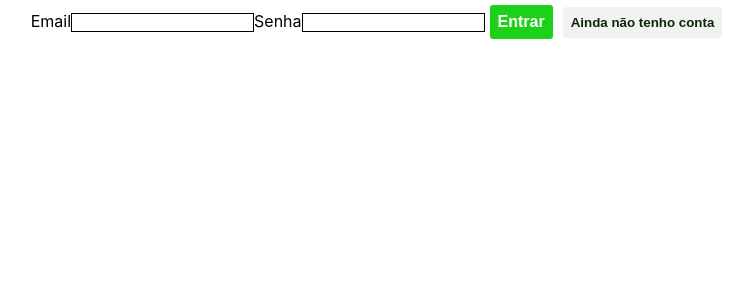
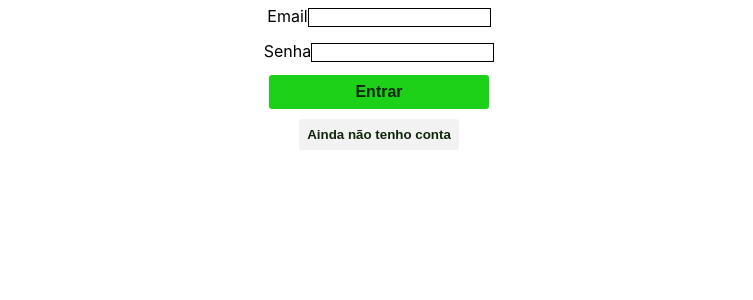
Before and after one commit to tryber/sd-03-trybeer-4, a React (Create React App) app in the folder front-end/: page /login in a window 1280 px wide. Shown: the top 300 px of the page, without its empty margins (261-1014 px from the left). Built offline with nearby package versions, Linux system fonts and the light colour scheme.

Commit message:
Fix Lint Front-end

```diff
--- a/front-end/src/pages/login/index.js
+++ b/front-end/src/pages/login/index.js
@@ -1,55 +1,37 @@
 import React, { useState } from 'react';
-import { Link, Redirect } from 'react-router-dom';
-import { getUserFromAPI } from '../../services/api_endpoints';
+import { Link } from 'react-router-dom';
 import './login.css';
 
-const minPasswordSize = 6;
-
 function LoginPage() {
-  const [email, setEmail] = useState('');
-  const [password, setPassword] = useState('');
-
-  const getUserData = () => {
-    try {
-      const { name, role, token } = getUserFromAPI(email, password);
-      localStorage.setItem('token', token);
-      if (role === 'administrator') return <Redirect to="/admin/profile" />;
-      if (role === 'client') return <Redirect to="/client/products" />;
-      console.log(`Hello, ${name}`);
-    } catch (error) {
-      return error;
-    }
-  };
 
   return (
     <div className="form">
-      <form action="http://localhost:3001/login" method="POST">
-        <label htmlFor="userEmail">Email
+      <label htmlFor="email">
+        Email
         <input
+          id="email"
           className="text-box"
-            id="userEmail"
+          name="email"
           data-testid="email-input"
-            onChange={ (event) => setEmail(event.target.value) }
           type="email"
           required
         />
       </label>
-        <label htmlFor="userPass">Senha
+      <label htmlFor="password">
+        Senha
         <input
+          id="password"
           className="text-box"
-            id="userPass"
           data-testid="password-input"
-            onChange={ (event) => setPassword(event.target.value) }
+          name="password"
+          required
           type="password"
-            required
         />
       </label>
       <button
         className="login-btn"
-          type="submit"
-          disabled={ password.length <= minPasswordSize }
+        type="button"
         data-testid="signin-btn"
-          onClick={ () => getUserData(email, password) }
       >
         Entrar
       </button>
@@ -62,7 +44,6 @@ function LoginPage() {
           Ainda não tenho conta
         </button>
       </Link>
-      </form>
     </div>
   );
 }
--- a/front-end/src/services/api_endpoints.js
+++ b/front-end/src/services/api_endpoints.js
@@ -1,12 +1,3 @@
-const axios = require('axios').default;
-
-export const getUserFromAPI = async (email, password) => {
-  const response = await axios.post('http://localhost:3001/login', { email, password })
-    .then((resp) => resp.json())
-    .catch((error) => console.log(error));
-  return response;
-};
-
 // const getUserFromAPI = async (email, pass) => {
 //   const response = await fetch ('http://localhost:3001/login')
 //   .then(response => response.json())
```
Lines whose indentation alone changed are shown as unchanged.
